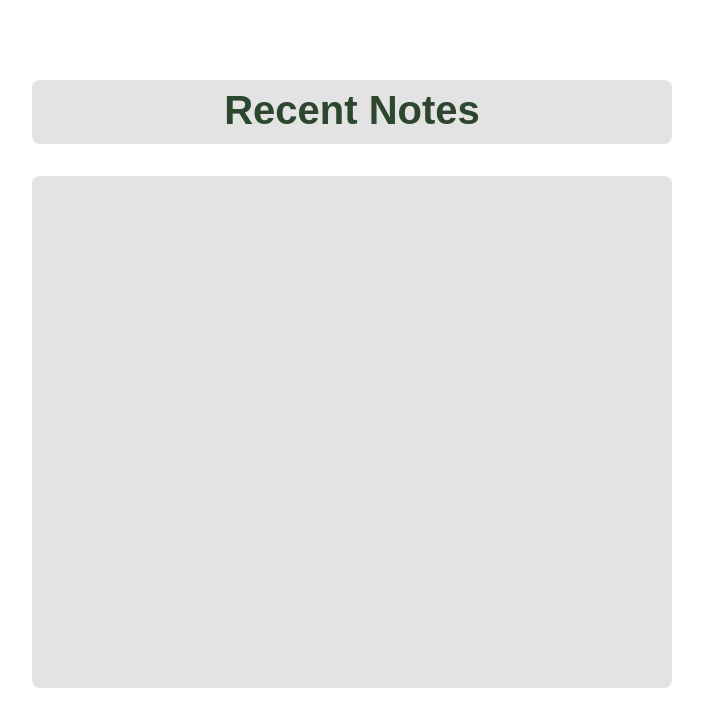
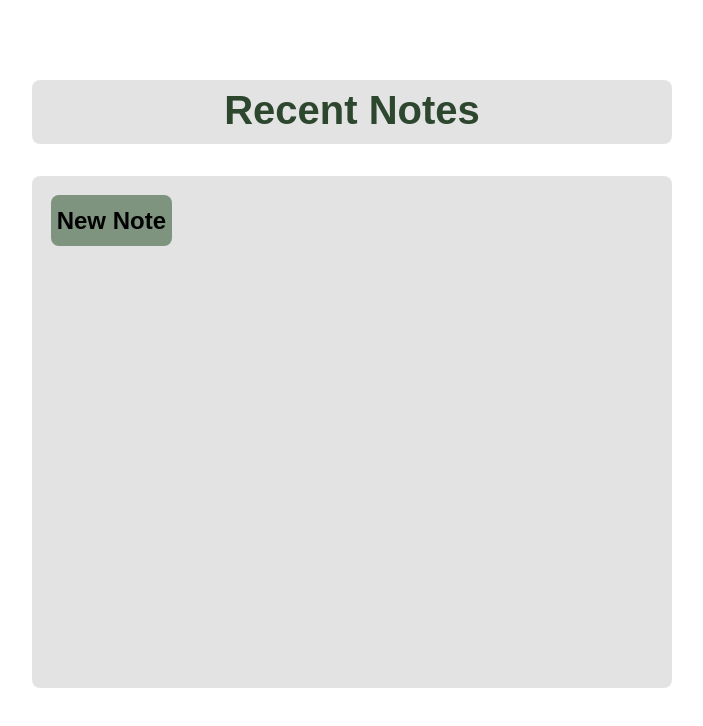
Before and after one commit to levtechs/FreeNotes, a Next.js app: page / in a window 1280 px wide. Shown: the top 726 px of the page, without its empty margins (288-991 px from the left). Built offline with nearby package versions, Linux system fonts and the light colour scheme.

Commit message:
added button but no functionaility yet

```diff
--- /dev/null
+++ b/app/components/NewNoteButton.tsx
@@ -0,0 +1,23 @@
+"use client";
+
+const NewNoteButton = () => {
+  const HandleClick = () => {
+  };
+
+  return (
+    <button
+      onClick={HandleClick}
+      className="
+        w-[clamp(120px,20%,150px)] h-[10%]
+        bg-[#7e947f] hover:bg-[#6b826d]
+        font-bold text-[clamp(10px,3vh,25px)]
+        rounded-[1vh]
+        transition-colors duration-300
+      "
+    >
+      New Note
+    </button>
+  );
+};
+
+export default NewNoteButton;
--- a/app/page.tsx
+++ b/app/page.tsx
@@ -1,4 +1,8 @@
+"use client"
+
 import Image from "next/image";
+
+import NewNoteButton from "./components/NewNoteButton";
 
 export default function Home() {
   return (
@@ -9,7 +13,9 @@ export default function Home() {
         </h1>
       </div>
       <div style={{backgroundColor: "#e3e3e3", width: "100%", height: "80%", minHeight: "40px", borderRadius: '1vh'}}>
-
+        <div style={{margin: "3% auto", display: "flex", width: "94%", height: "100%"}}>
+          {NewNoteButton()}
+        </div>
       </div>
     </div>
   );
```
